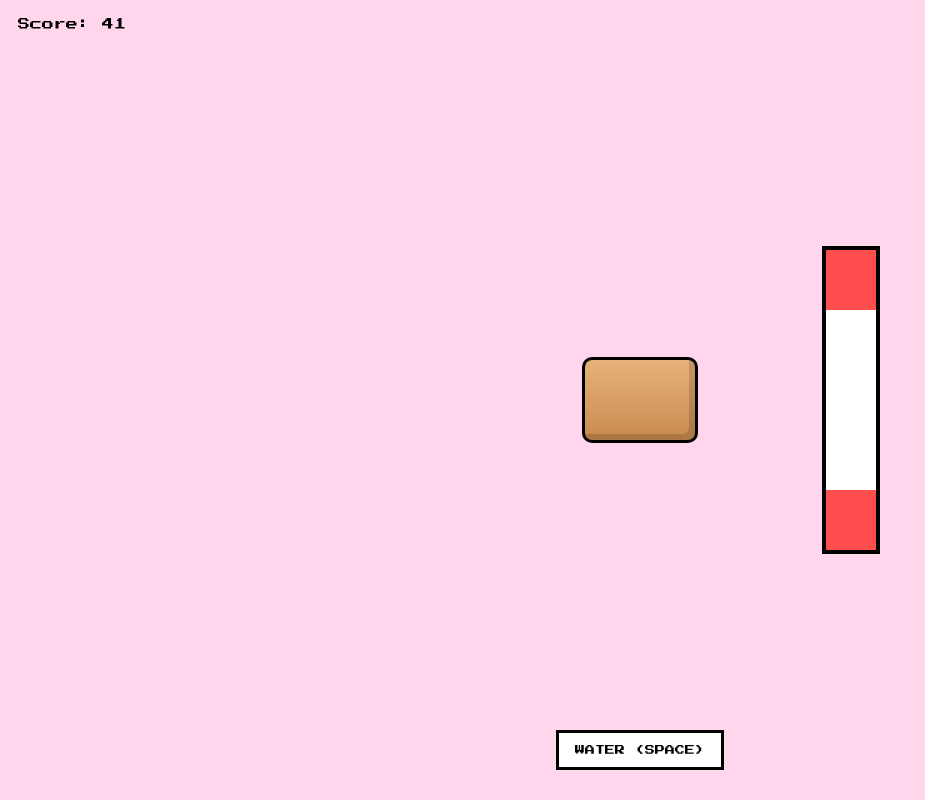
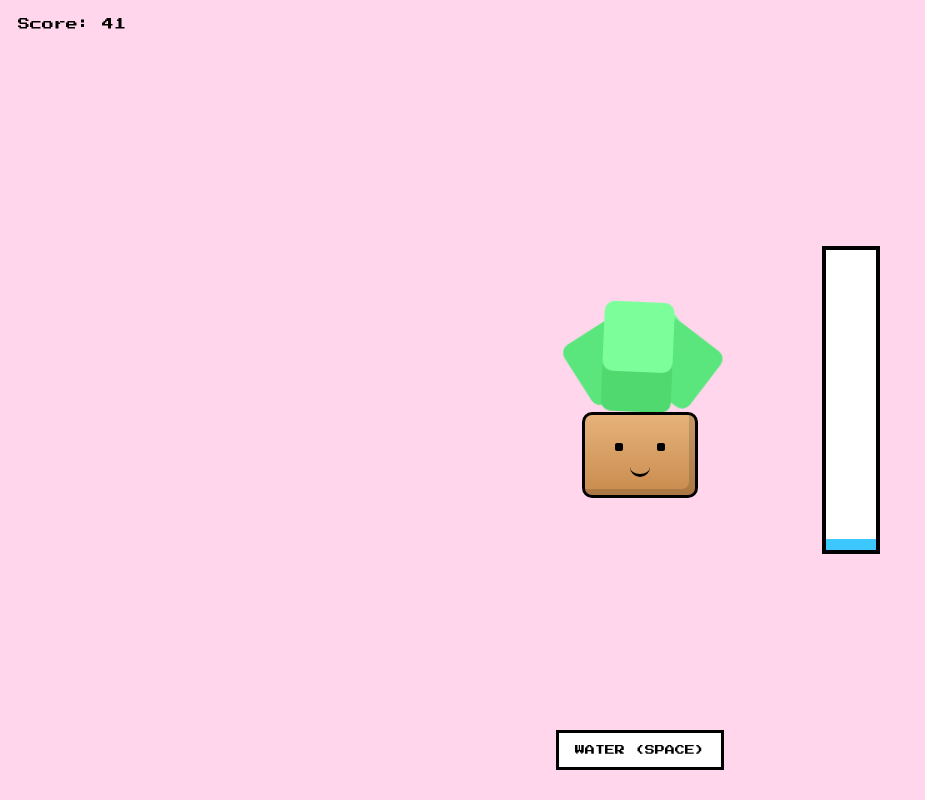
Before and after one commit to harpySDX/FF04-Crater, a plain HTML site: page index.html in a window 1280 px wide. Shown: the whole page, without its empty margins (0-925 px from the left). Drawn offline with Linux system fonts and the light colour scheme.

Commit message:
Update index.html

```diff
--- a/index.html
+++ b/index.html
@@ -14,32 +14,15 @@
   background: #ffd6ec;
   font-family: "Press Start 2P", monospace;
   image-rendering: pixelated;
-
-  <div id="plant">
-  <div id="succulent" class="normal">
-    <div class="leaf l1"></div>
-    <div class="leaf l2"></div>
-    <div class="leaf l3"></div>
-    <div class="leaf l4"></div>
-    <div class="leaf l5"></div>
-  </div>
-
-  <div id="pot">
-    <div class="eye left"></div>
-    <div class="eye right"></div>
-    <div class="mouth"></div>
-  </div>
-</div>
 }
 
-/* layout */
 #game {
   width: 100vw;
   height: 100vh;
   position: relative;
 }
 
-/* score */
+/* SCORE */
 #score {
   position: absolute;
   top: 18px;
@@ -47,7 +30,7 @@
   font-size: 12px;
 }
 
-/* CENTER PLANT */
+/* CENTER */
 #plant {
   position: absolute;
   left: 50%;
@@ -63,10 +46,9 @@
   position: relative;
   width: 160px;
   height: 120px;
-  margin-bottom: -10px; /* overlap pot */
+  margin-bottom: -10px;
 }
 
-/* leaves (big rosette, slightly bigger than pot) */
 .leaf {
   position: absolute;
   width: 70px;
@@ -75,12 +57,11 @@
   border-radius: 10px;
 }
 
-/* spread leaves like a cute plant blob */
-.l1 { top: 10px; left: 45px; transform: rotate(0deg); }
+.l1 { top: 10px; left: 45px; }
 .l2 { top: 25px; left: 10px; transform: rotate(-35deg); background:#5ae67c; }
 .l3 { top: 25px; right: 10px; transform: rotate(35deg); background:#5ae67c; }
 .l4 { bottom: 10px; left: 40px; transform: rotate(180deg); background:#4fd96e; }
-.l5 { top: 0px; left: 40px; transform: rotate(10deg); background:#7cff9b; }
+.l5 { top: 0px; left: 40px; background:#7cff9b; }
 
 /* animations */
 @keyframes sway {
@@ -98,7 +79,7 @@
 .normal { animation: sway 2.5s infinite; transform-origin: bottom center; }
 .stressed { animation: panic 0.25s infinite; transform-origin: bottom center; }
 
-/* ===== POT (cute pixel face style) ===== */
+/* ===== POT ===== */
 #pot {
   width: 110px;
   height: 80px;
@@ -109,7 +90,7 @@
   box-shadow: inset -6px -6px 0 rgba(0,0,0,0.15);
 }
 
-/* eyes */
+/* face */
 .eye {
   position: absolute;
   width: 8px;
@@ -122,7 +103,6 @@
 .eye.left { left: 30px; }
 .eye.right { right: 30px; }
 
-/* smile */
 .mouth {
   position: absolute;
   width: 20px;
@@ -134,7 +114,7 @@
   transform: translateX(-50%);
 }
 
-/* ===== WATER BAR ===== */
+/* WATER BAR */
 #barWrap {
   position: absolute;
   right: calc(50% - 240px);
@@ -146,19 +126,6 @@
   background: #fff;
 }
 
-#barWrap::before,
-#barWrap::after {
-  content: "";
-  position: absolute;
-  width: 100%;
-  height: 20%;
-  left: 0;
-  background: #ff4d4d;
-}
-
-#barWrap::before { top: 0; }
-#barWrap::after { bottom: 0; }
-
 #barFill {
   position: absolute;
   bottom: 0;
@@ -167,7 +134,7 @@
   background: #3cc7ff;
 }
 
-/* button */
+/* BUTTON */
 #waterBtn {
   position: absolute;
   bottom: 30px;
@@ -181,7 +148,7 @@
   cursor: pointer;
 }
 
-/* game over */
+/* GAME OVER */
 #gameOver {
   position: absolute;
   inset: 0;
@@ -192,25 +159,6 @@
   background: rgba(0,0,0,0.7);
   color: #fff;
 }
-
-/* animations */
-@keyframes sway {
-  0% { transform: rotate(-2deg); }
-  50% { transform: rotate(2deg); }
-  100% { transform: rotate(-2deg); }
-}
-
-@keyframes panic {
-  0% { transform: rotate(-6deg); }
-  50% { transform: rotate(6deg); }
-  100% { transform: rotate(-6deg); }
-}
-
-.normal { animation: sway 2.5s infinite; }
-.stressed { animation: panic 0.3s infinite; }
-
-#tree.normal { transform-origin: bottom center; }
-#tree.stressed { transform-origin: bottom center; }
 </style>
 </head>
 
@@ -220,11 +168,19 @@
   <div id="score">Score: 0</div>
 
   <div id="plant">
-    <div id="tree" class="normal">
-      <div class="leaves"></div>
-      <div class="trunk"></div>
+    <div id="succulent" class="normal">
+      <div class="leaf l1"></div>
+      <div class="leaf l2"></div>
+      <div class="leaf l3"></div>
+      <div class="leaf l4"></div>
+      <div class="leaf l5"></div>
     </div>
-    <div id="pot"></div>
+
+    <div id="pot">
+      <div class="eye left"></div>
+      <div class="eye right"></div>
+      <div class="mouth"></div>
+    </div>
   </div>
 
   <div id="barWrap">
@@ -246,7 +202,7 @@
 let alive = true;
 
 const bar = document.getElementById("barFill");
-const tree = document.getElementById("tree");
+const plant = document.getElementById("succulent");
 const scoreEl = document.getElementById("score");
 const gameOver = document.getElementById("gameOver");
 const finalScore = document.getElementById("finalScore");
@@ -255,11 +211,11 @@
   bar.style.height = water + "%";
 
   if (water < 20 || water > 80) {
-    tree.classList.add("stressed");
-    tree.classList.remove("normal");
+    plant.classList.add("stressed");
+    plant.classList.remove("normal");
   } else {
-    tree.classList.add("normal");
-    tree.classList.remove("stressed");
+    plant.classList.add("normal");
+    plant.classList.remove("stressed");
   }
 
   if (water <= 0 || water >= 100) {
```
